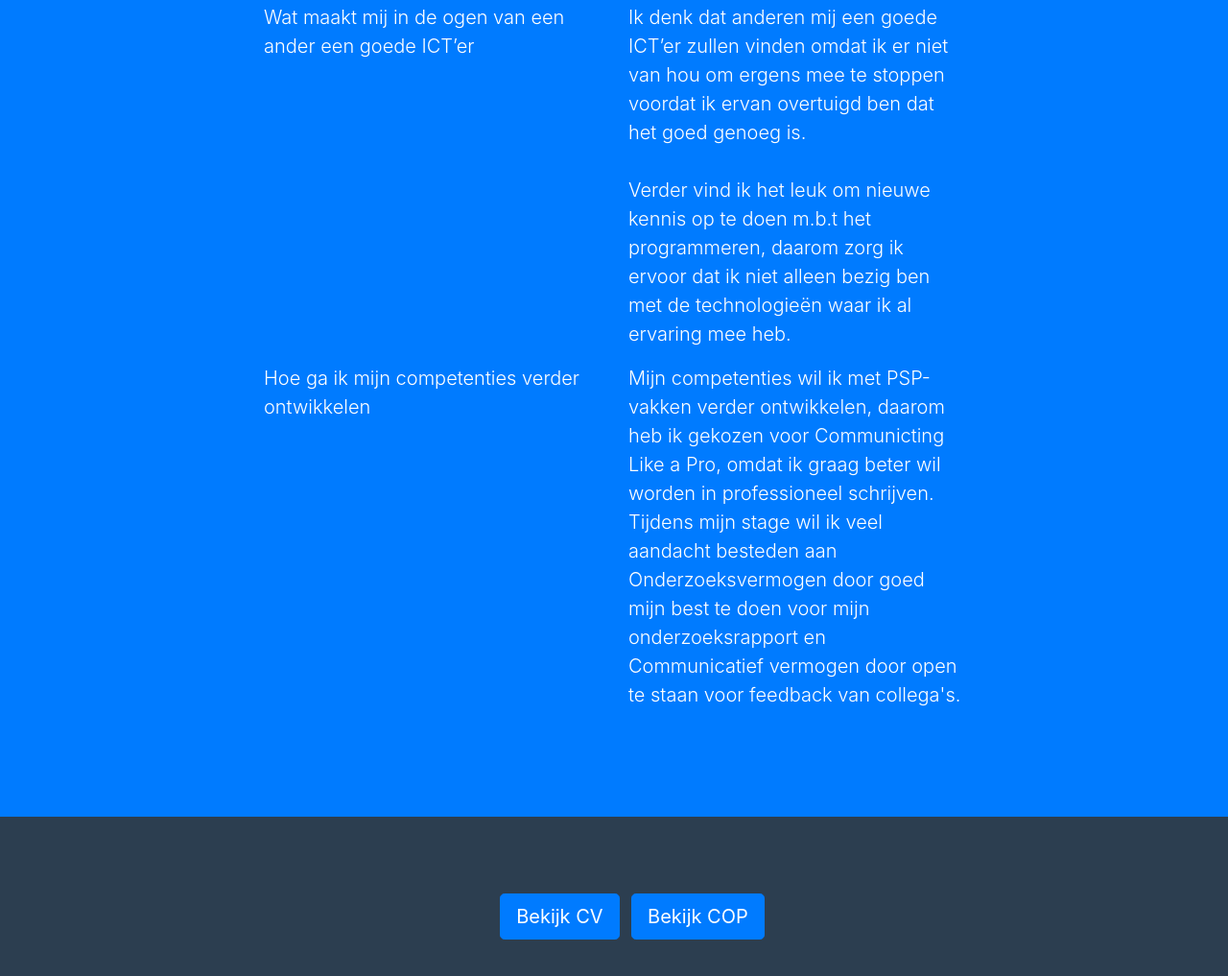
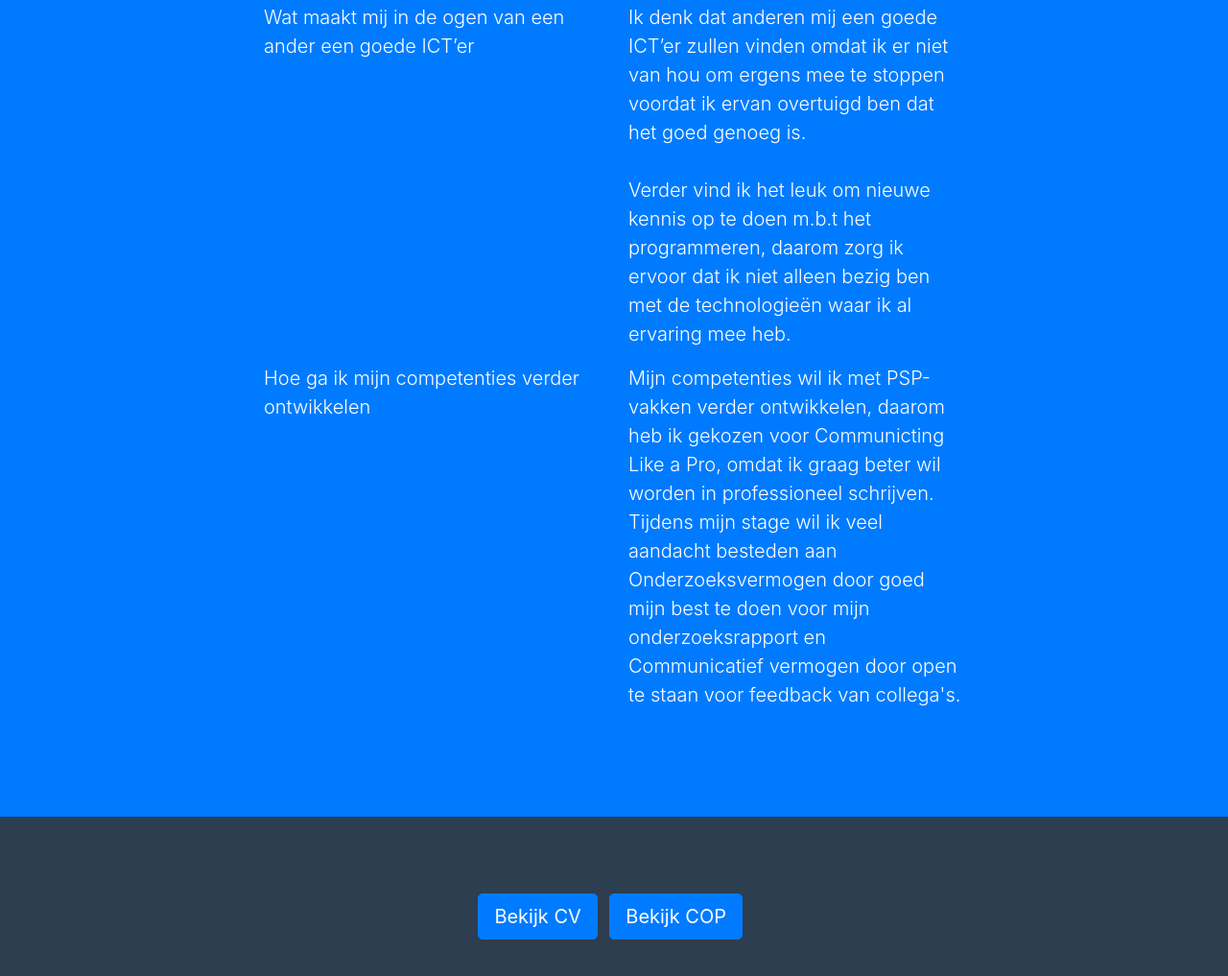
Before and after one commit to smidjustin/smidjustin.github.io, a website with bundled scripts: page index.html in a window 1280 px wide. Shown: the part 2063-3080 px from the top of the page at 96% size. Built offline with nearby package versions, Linux system fonts and the light colour scheme; files whose address does not match are found by name.

Commit message:
Tiny bit more formatting

```diff
--- a/index.html
+++ b/index.html
@@ -182,7 +182,7 @@
     <footer class="footer text-center" id="footer">
         <div class="container">
           <div class="row">
-            <div class="col-md-4 mb-5 mb-lg-0" style="margin-left: 35%">
+            <div class="col-md-4 mb-5 mb-lg-0" style="margin-left: 33%">
               <ul class="list-inline mb-0">
                 <li class="list-inline-item">
                   <a class="btn btn-primary btn-lg rounded-pill" href="./bewijs/CV.pdf" target="_blank">Bekijk CV</a>
```
